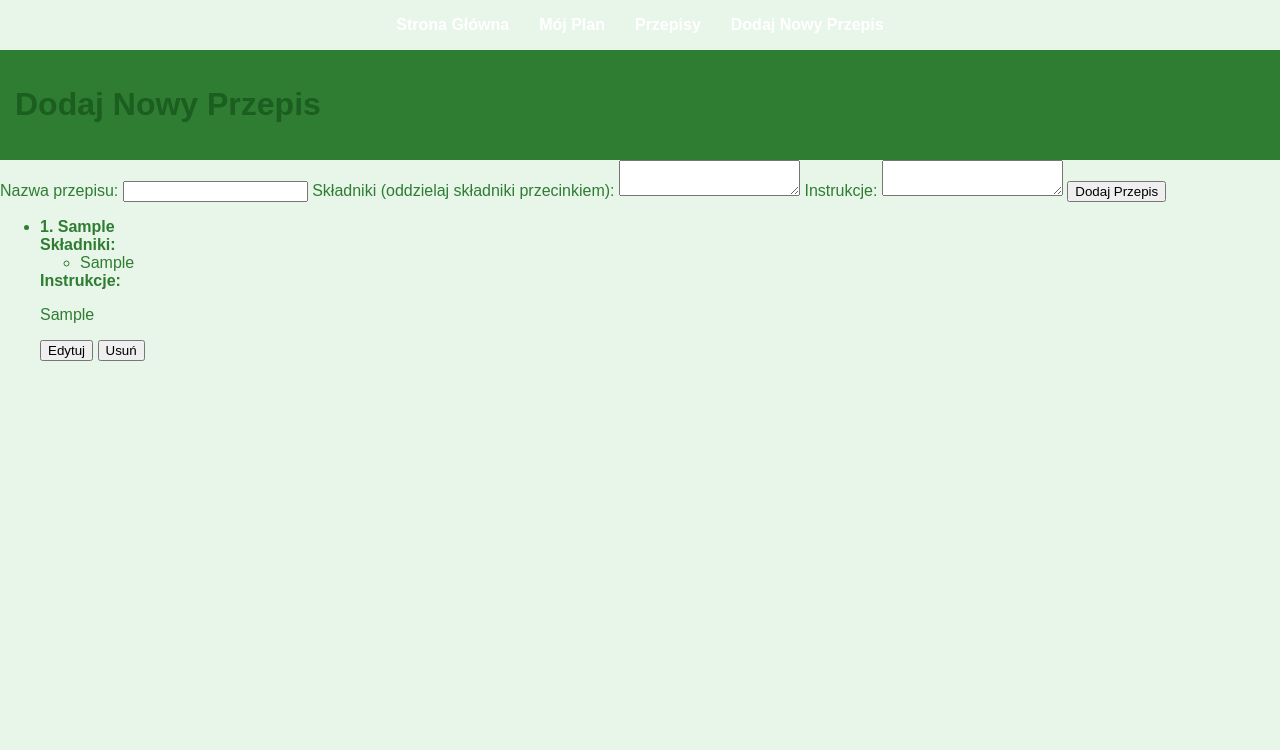
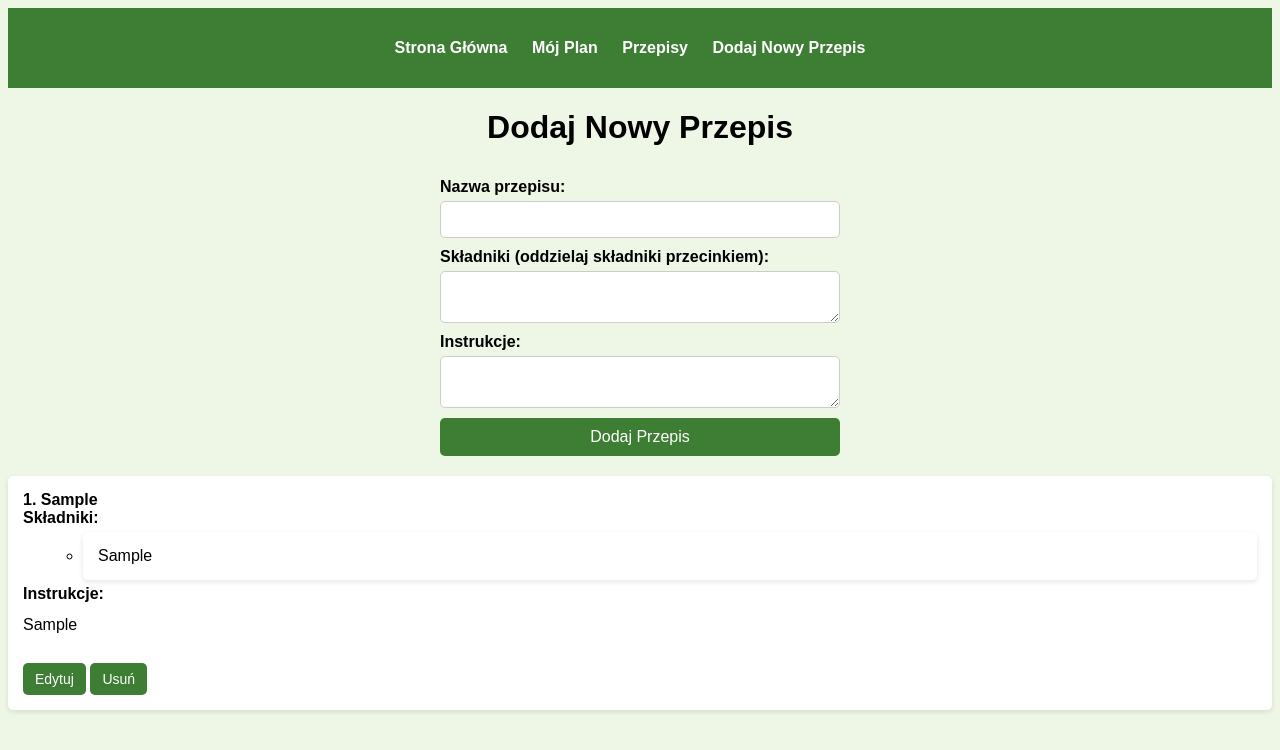
Before and after one commit to dariyavp/MealPlanner, a plain HTML site: page dodaj.html in a window 1280 px wide. Both pictures are taken after typing "Sample", "Sample", "Sample" into the empty fields and a click on the button "Dodaj Przepis". Drawn offline with Linux system fonts and the light colour scheme; a script that the page names is missing.

Commit message:
Update style.css

```diff
--- a/style.css
+++ b/style.css
@@ -1,38 +1,118 @@
 body {
     font-family: Arial, sans-serif;
-    margin: 0;
-    padding: 0;
-    background-color: #e8f5e9;
-    color: #2e7d32;
+    background-color: #eef6e5;
 }
 
-header {
-    background-color: #2e7d32;
+nav {
+    background-color: #3e7d34;
     padding: 15px;
+    text-align: center;
 }
 
 nav ul {
     list-style: none;
-    display: flex;
-    justify-content: center;
     padding: 0;
 }
 
 nav ul li {
-    margin: 0 15px;
+    display: inline;
+    margin-right: 20px;
 }
 
 nav ul li a {
+    color: white;
     text-decoration: none;
-    color: white;
     font-weight: bold;
 }
 
-main {
+header {
     text-align: center;
-    padding: 20px;
+    margin: 20px 0;
 }
 
-h1 {
-    color: #1b5e20;
+.gallery {
+    display: flex;
+    justify-content: center;
+    gap: 20px;
 }
+
+.gallery img {
+    width: 300px;
+    border-radius: 10px;
+}
+
+form {
+    max-width: 400px;
+    margin: 0 auto;
+    display: flex;
+    flex-direction: column;
+}
+
+form label {
+    margin-top: 10px;
+    font-weight: bold;
+}
+
+form input, form textarea {
+    padding: 10px;
+    margin-top: 5px;
+    border: 1px solid #ccc;
+    border-radius: 5px;
+}
+
+form button {
+    margin-top: 10px;
+    background-color: #3e7d34;
+    color: white;
+    border: none;
+    padding: 10px;
+    cursor: pointer;
+    border-radius: 5px;
+    font-size: 16px;
+}
+
+form button:hover {
+    background-color: #356d2f;
+}
+
+#recipe-list {
+    margin-top: 20px;
+    padding: 0;
+}
+
+#recipe-list li {
+    background-color: white;
+    padding: 15px;
+    margin-bottom: 10px;
+    border-radius: 5px;
+    box-shadow: 0 2px 5px rgba(0, 0, 0, 0.1);
+}
+
+#recipe-list li button {
+    margin-top: 10px;
+    padding: 8px 12px;
+    background-color: #3e7d34;
+    color: white;
+    border: none;
+    border-radius: 5px;
+    cursor: pointer;
+    font-size: 14px;
+}
+
+#recipe-list li button:hover {
+    background-color: #356d2f;
+}
+
+#recipe-list li ul {
+    margin-left: 20px;
+}
+
+#recipe-list li ul li {
+    list-style-type: circle;
+    margin: 5px 0;
+}
+
+#recipe-list li p {
+    margin-top: 10px;
+    line-height: 1.5;
+}
```
